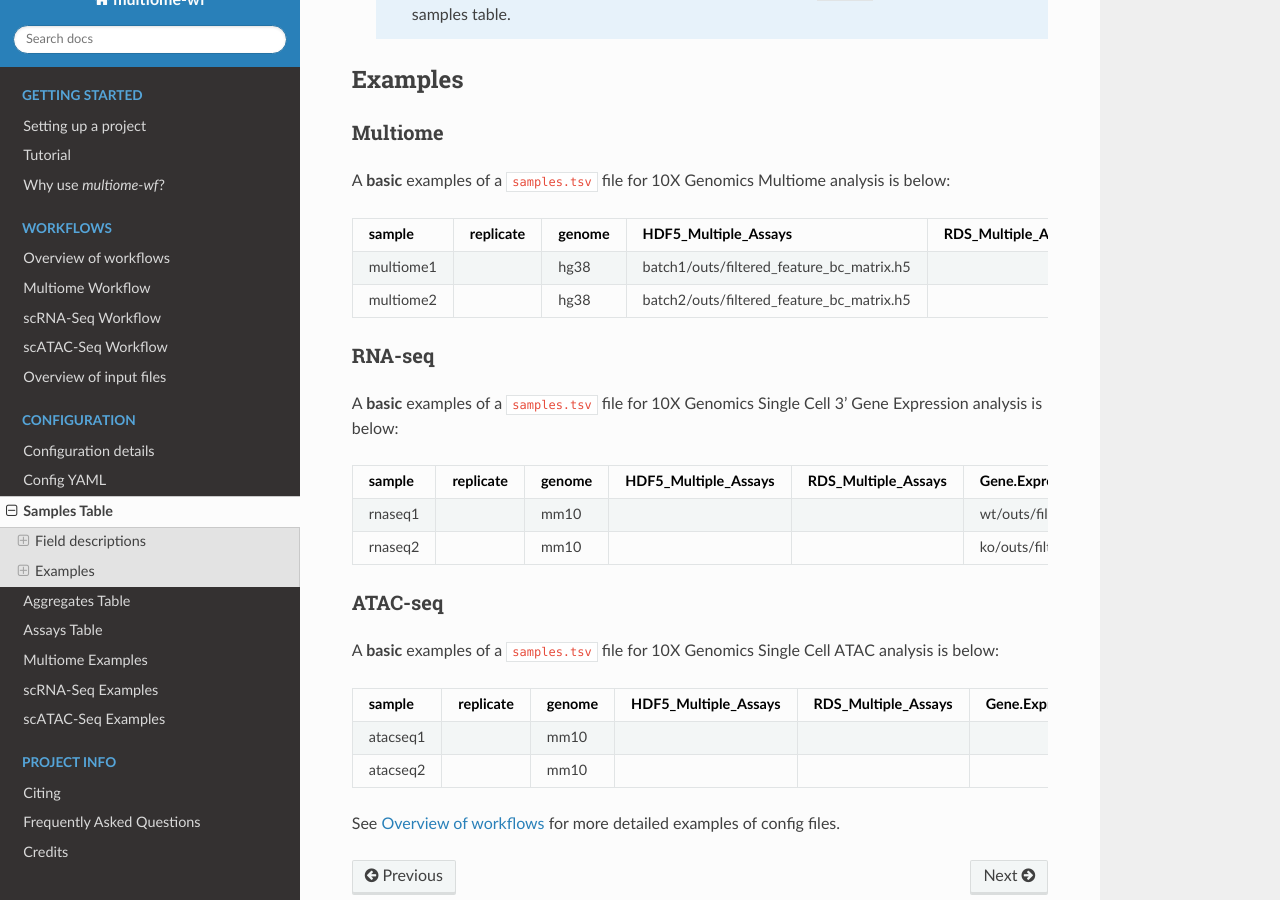
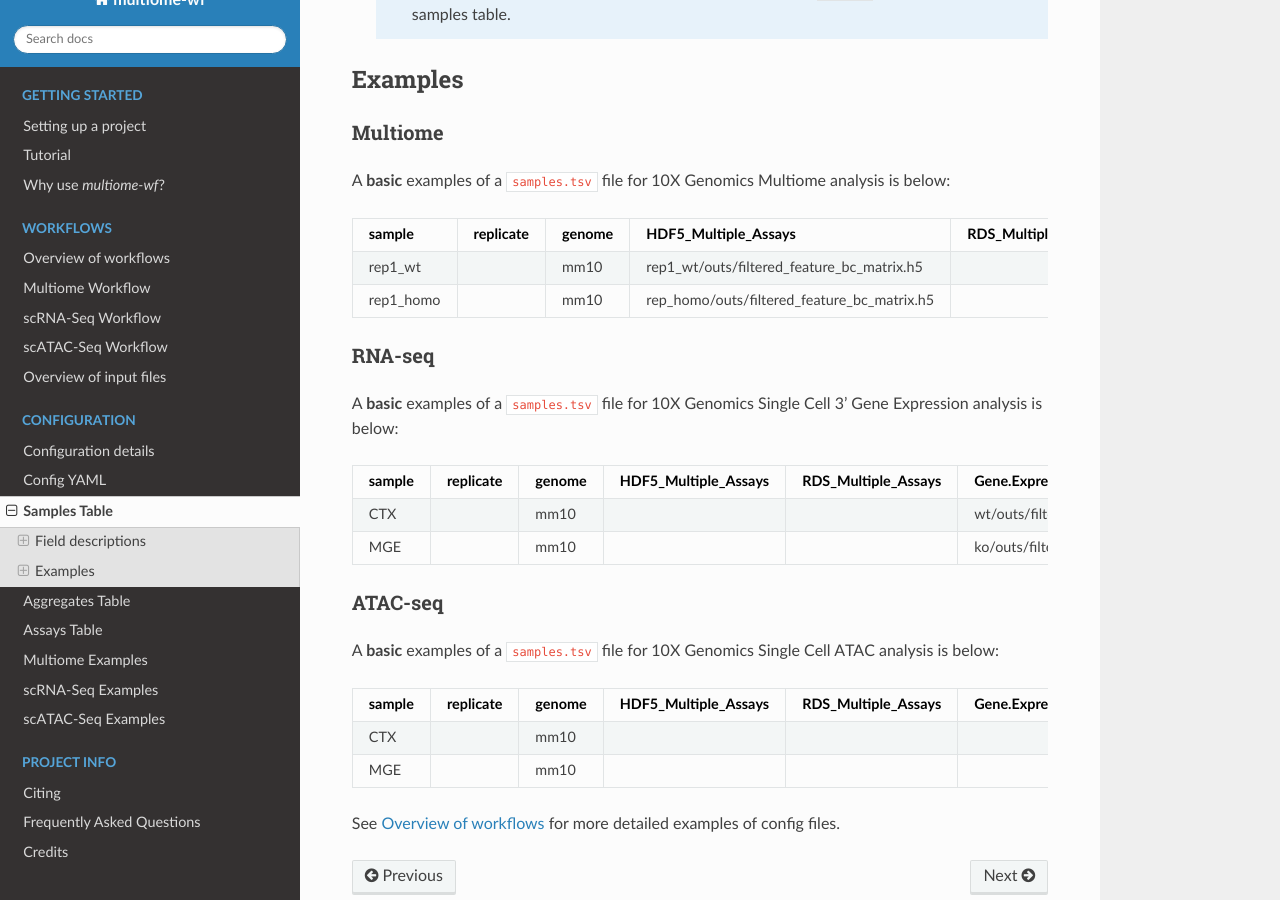
Before and after one commit to NICHD-BSPC/multiome-wf, a Sphinx documentation site: the page built from docs/configuration/samples-table.rst, in a window 1280 px wide and 900 px high, scrolled down 3556 px. Built offline with Sphinx 7.4.7 and the Read the Docs theme 2.0.0, drawn with Linux system fonts in a browser that asks for light colours.

Commit message:
aggregates/samples-tables updated

```diff
--- a/docs/configuration/samples-table.rst
+++ b/docs/configuration/samples-table.rst
@@ -215,12 +215,12 @@ Multiome
 A **basic** examples of a ``samples.tsv`` file for 10X Genomics
 Multiome analysis is below:
 
-========= ========= ====== ========================================= =================== ================= ======= === ================================= =========== =========== =========
-sample    replicate genome HDF5_Multiple_Assays                      RDS_Multiple_Assays Gene.Expression   Peaks   TF  fragments                         singlecell  meta_batch  meta_geno
-========= ========= ====== ========================================= =================== ================= ======= === ================================= =========== =========== =========
-multiome1           hg38   batch1/outs/filtered_feature_bc_matrix.h5                                                   batch1/outs/atac_fragments.tsv.gz             batch1      wt
-multiome2           hg38   batch2/outs/filtered_feature_bc_matrix.h5                                                   batch2/outs/atac_fragments.tsv.gz             batch2      wt
-========= ========= ====== ========================================= =================== ================= ======= === ================================= =========== =========== =========
+========= ========= ====== =========================================== =================== ================= ======= === ==================================== =========== =========== =========
+sample    replicate genome HDF5_Multiple_Assays                        RDS_Multiple_Assays Gene.Expression   Peaks   TF  fragments                            singlecell  meta_batch  meta_geno
+========= ========= ====== =========================================== =================== ================= ======= === ==================================== =========== =========== =========
+rep1_wt             mm10   rep1_wt/outs/filtered_feature_bc_matrix.h5                                                    rep1_wt/outs/atac_fragments.tsv.gz               batch1      wt
+rep1_homo           mm10   rep_homo/outs/filtered_feature_bc_matrix.h5                                                   rep1_homo/outs/atac_fragments.tsv.gz             batch1      ko
+========= ========= ====== =========================================== =================== ================= ======= === ==================================== =========== =========== =========
 
 RNA-seq
 ^^^^^^^
@@ -228,13 +228,12 @@ RNA-seq
 A **basic** examples of a ``samples.tsv`` file for 10X Genomics
 Single Cell 3’ Gene Expression analysis is below:
 
-======= ========= ====== ==================== =================== ===================================== ======= === ========= =========== ========== =========
-sample  replicate genome HDF5_Multiple_Assays RDS_Multiple_Assays Gene.Expression                       Peaks   TF  fragments singlecell  meta_batch meta_geno
-======= ========= ====== ==================== =================== ===================================== ======= === ========= =========== ========== =========
-rnaseq1           mm10                                            wt/outs/filtered_feature_bc_matrix.h5                                   batch1     wt
-rnaseq2           mm10                                            ko/outs/filtered_feature_bc_matrix.h5                                   batch1     ko
-======= ========= ====== ==================== =================== ===================================== ======= === ========= =========== ========== =========
-
+====== ========= ====== ==================== =================== ===================================== ======= === ========= =========== ========== ===========
+sample replicate genome HDF5_Multiple_Assays RDS_Multiple_Assays Gene.Expression                       Peaks   TF  fragments singlecell  meta_batch meta_tissue
+====== ========= ====== ==================== =================== ===================================== ======= === ========= =========== ========== ===========
+CTX              mm10                                            wt/outs/filtered_feature_bc_matrix.h5                                   batch1     CTX
+MGE              mm10                                            ko/outs/filtered_feature_bc_matrix.h5                                   batch1     MGE
+====== ========= ====== ==================== =================== ===================================== ======= === ========= =========== ========== ===========
 
 ATAC-seq
 ^^^^^^^^
@@ -242,11 +241,12 @@ ATAC-seq
 A **basic** examples of a ``samples.tsv`` file for 10X Genomics
 Single Cell ATAC analysis is below:
 
-======== ========= ====== ==================== =================== =============== ================================== ================================ ======================== =================== ========== =========
-sample   replicate genome HDF5_Multiple_Assays RDS_Multiple_Assays Gene.Expression Peaks                              TF                               fragments                singlecell          meta_batch meta_geno
-======== ========= ====== ==================== =================== =============== ================================== ================================ ======================== =================== ========== =========
-atacseq1           mm10                                                            wt/outs/filtered_peak_bc_matrix.h5 wt/outs/filtered_tf_bc_matrix.h5 wt/outs/fragments.tsv.gz wt/outs/summary.csv batch1     wt
-atacseq2           mm10                                                            ko/outs/filtered_peak_bc_matrix.h5 ko/outs/filtered_tf_bc_matrix.h5 ko/outs/fragments.tsv.gz ko/outs/summary.csv batch1     ko
-======== ========= ====== ==================== =================== =============== ================================== ================================ ======================== =================== ========== =========
+====== ========= ====== ==================== =================== =============== ========================================= ======================================= =============================== ========================== ========== =========
+sample replicate genome HDF5_Multiple_Assays RDS_Multiple_Assays Gene.Expression Peaks                                     TF                                      fragments                       singlecell                 meta_batch meta_tissue
+====== ========= ====== ==================== =================== =============== ========================================= ======================================= =============================== ========================== ========== =========
+CTX              mm10                                                            CTX_rerun/outs/filtered_peak_bc_matrix.h5 CTX_rerun/outs/filtered_tf_bc_matrix.h5 CTX_rerun/outs/fragments.tsv.gz CTX_rerun/outs/summary.csv batch1     CTX
+MGE              mm10                                                            MGE_rerun/outs/filtered_peak_bc_matrix.h5 MGE_rerun/outs/filtered_tf_bc_matrix.h5 MGE_rerun/outs/fragments.tsv.gz MGE_rerun/outs/summary.csv batch1     MGE
+====== ========= ====== ==================== =================== =============== ========================================= ======================================= =============================== ========================== ========== =========
+
 
 See :ref:`overview-wf` for more detailed examples of config files.
```
Also changed, not shown: docs/configuration/aggregates-table.rst (+6 -6 lines).
